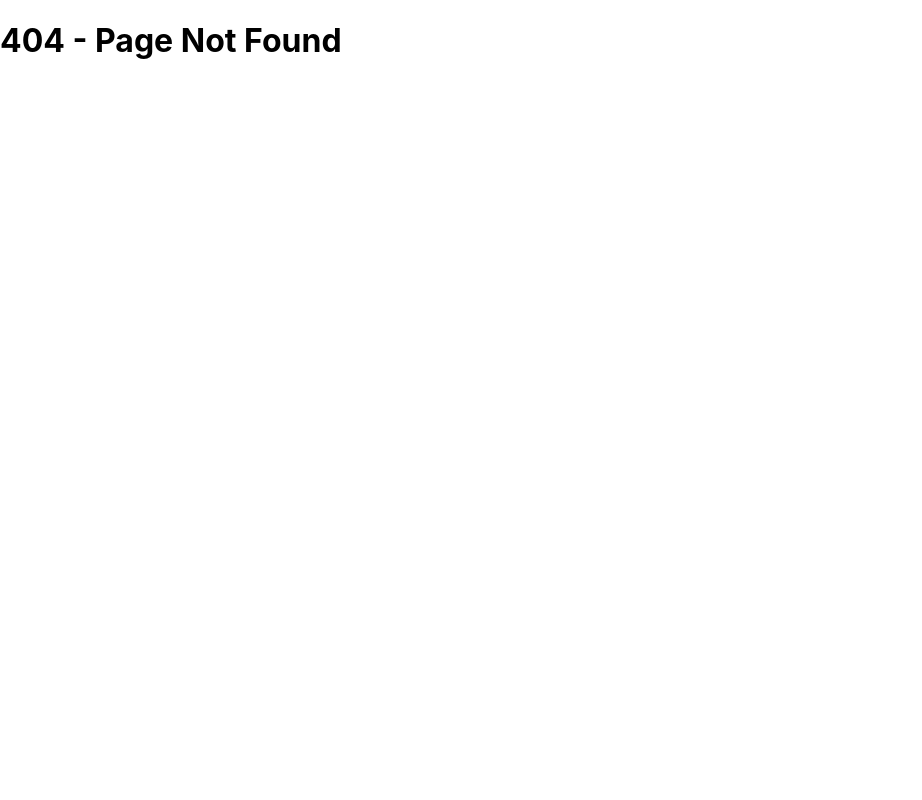
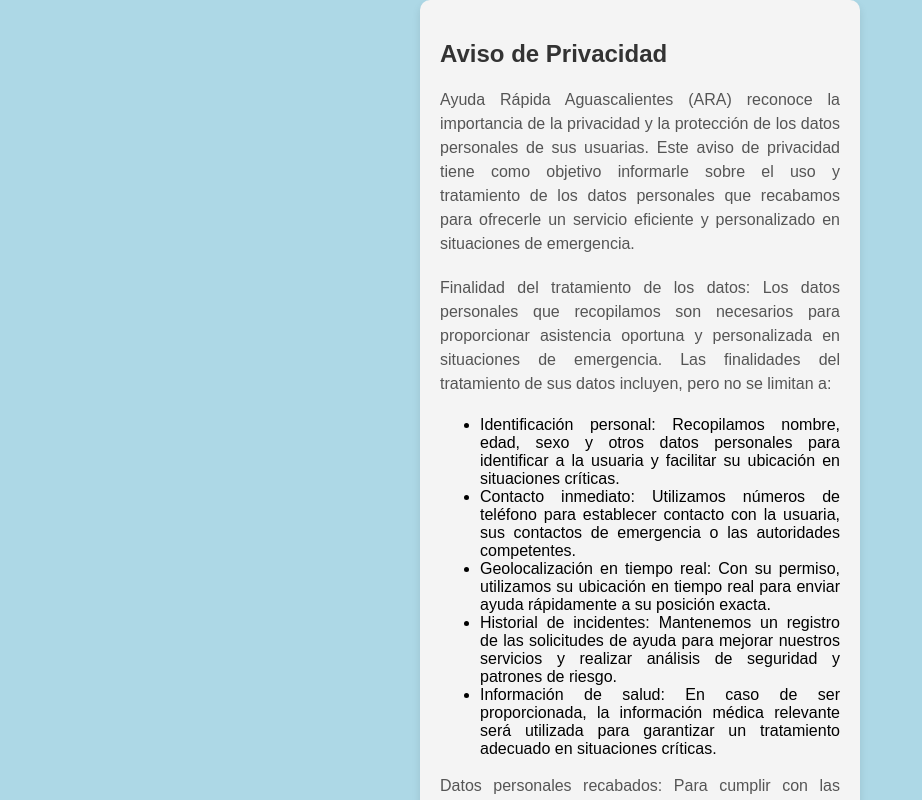
Before and after one commit to ClubMaple/ARA, a React (Create React App) app: page /privacitynotice in a window 1280 px wide. Before the commit this address had no page. Shown: the top 800 px of the page, without its empty margins (0-922 px from the left). Built offline with nearby package versions, Linux system fonts and the light colour scheme.

Commit message:
Aviso de privacidad

```diff
--- a/src/App.js
+++ b/src/App.js
@@ -11,6 +11,7 @@
 import FakeCall from './Screens/FakeCall';
 import Settings from './Screens/Settings';
 import NotFound from './Screens/NotFound';
+import PrivacityNotice from './Screens/PrivacityNotice';
 
 /* Ahora no cuenta con una forma de navegar entre pantallas, para ver las diferentes pantallaas puedes cambiar
 de pantalla cambiandolo por la pantalla que quieres ver  ( Home , FirstScreen o RegisterForm )*/
@@ -25,6 +26,7 @@
         <Route path="/register" element={<RegisterForm />} />
         <Route path="/fakeCall" element={<FakeCall />} />
         <Route path="/settings" element={<Settings />} />
+        <Route path="/privacitynotice" element={<PrivacityNotice />} />
         <Route path='*' element={<NotFound/>} />
 
       </Routes>
--- a/src/Screens/FirstScreen.jsx
+++ b/src/Screens/FirstScreen.jsx
@@ -8,12 +8,11 @@
         /* Aqui va un contenedor -> texto de bienvenida, Explicación de la app -> Boton de Registro, Boton de Ingresar */
         <div className={Styles.container}>
             <div className={Styles.bienvenida}>
-                <h1>¡Bienvenido a la App!</h1>
+                <h1>¡Bienvenida a la App!</h1>
                 <img src="/ARA.png" alt="" />
             </div>
             <div className={Styles.botones}>
-                <button><Link to="/register">Registro</Link></button>
-                <button><Link to="/LogIn">Ingresar</Link></button>
+                <button><Link to="/privacitynotice">Siguiente</Link></button>
             </div>
 
         </div>
--- a/src/Screens/FirstScreen.module.css
+++ b/src/Screens/FirstScreen.module.css
@@ -5,6 +5,9 @@
     align-items: center;
     min-height: 90vh;
     text-align: center;
+}
+body {
+    background-color: lightblue;
 }
 
 .bienvenida {
--- /dev/null
+++ b/src/Screens/PrivacityNotice.jsx
@@ -0,0 +1,68 @@
+import React, { useState } from "react";
+import { useNavigate } from "react-router-dom";  // Reemplaza useHistory con useNavigate
+import Styles from "./PrivacityNotice.module.css";
+
+const PrivacityNotice = () => {
+    const [termsAccepted, setTermsAccepted] = useState(false);
+    const navigate = useNavigate();  // Reemplaza history con navigate
+
+    const handleTermsChange = (e) => {
+        setTermsAccepted(e.target.checked);
+    };
+
+    const handleContinue = () => {
+        if (termsAccepted) {
+            navigate("/register");  // Redirige a la otra pantalla
+        }
+    };
+
+    return (
+        <div className={Styles.privacityNotice}>
+            <h2>Aviso de Privacidad</h2>
+            <p style={{ textAlign: "justify" }}>
+Ayuda Rápida Aguascalientes (ARA) reconoce la importancia de la privacidad y la protección de los datos personales de sus usuarias. Este aviso de privacidad tiene como objetivo informarle sobre el uso y tratamiento de los datos personales que recabamos para ofrecerle un servicio eficiente y personalizado en situaciones de emergencia.
+
+</p> <p style={{ textAlign: "justify" }}> Finalidad del tratamiento de los datos:
+Los datos personales que recopilamos son necesarios para proporcionar asistencia oportuna y personalizada en situaciones de emergencia. Las finalidades del tratamiento de sus datos incluyen, pero no se limitan a:
+
+</p> <ul style={{ textAlign: "justify" }}> <li>Identificación personal: Recopilamos nombre, edad, sexo y otros datos personales para identificar a la usuaria y facilitar su ubicación en situaciones críticas.</li> <li>Contacto inmediato: Utilizamos números de teléfono para establecer contacto con la usuaria, sus contactos de emergencia o las autoridades competentes.</li> <li>Geolocalización en tiempo real: Con su permiso, utilizamos su ubicación en tiempo real para enviar ayuda rápidamente a su posición exacta.</li> <li>Historial de incidentes: Mantenemos un registro de las solicitudes de ayuda para mejorar nuestros servicios y realizar análisis de seguridad y patrones de riesgo.</li> <li>Información de salud: En caso de ser proporcionada, la información médica relevante será utilizada para garantizar un tratamiento adecuado en situaciones críticas.</li> </ul> <p style={{ textAlign: "justify" }}> Datos personales recabados:
+Para cumplir con las finalidades mencionadas, podremos recabar los siguientes datos personales:
+
+</p> <ul style={{ textAlign: "justify" }}> <li>Datos de identificación: Nombre(s), apellidos, edad.</li> <li>Datos de contacto: Número de teléfono.</li> <li>Datos de ubicación: Dirección y geolocalización en tiempo real (si la usuaria lo autoriza).</li> <li>Datos sensibles: Información médica relevante, como alergias o condiciones de salud.</li> </ul> <p style={{ textAlign: "justify" }}> Compartición de datos personales:
+Sus datos podrán ser compartidos con las siguientes entidades, siempre garantizando su confidencialidad y protección:
+
+</p> <ul style={{ textAlign: "justify" }}> <li>Autoridades competentes: En situaciones que requieran la intervención de fuerzas de seguridad o servicios de emergencia médica.</li> <li>Contactos de emergencia: Las personas designadas como contactos de confianza en la Aplicación, a quienes se les notificará sobre su situación.</li> <li>Proveedores de servicios tecnológicos: Únicamente aquellos que participen en el funcionamiento de la Aplicación, sujetos a estrictas medidas de confidencialidad.</li> </ul> <p style={{ textAlign: "justify" }}> Protección de sus datos:
+Implementamos medidas de seguridad técnicas, administrativas y físicas para proteger sus datos personales contra pérdida, robo, acceso no autorizado, alteración o destrucción. El acceso a sus datos personales está restringido únicamente al personal autorizado, quienes están obligados a mantener la confidencialidad de los mismos.
+
+</p> <p style={{ textAlign: "justify" }}> Consentimiento y derechos de las usuarias:
+Al utilizar esta Aplicación, usted otorga su consentimiento para el tratamiento de sus datos personales conforme a lo descrito en este aviso de privacidad. Asimismo, le informamos que tiene derecho a acceder, rectificar, cancelar u oponerse al tratamiento de sus datos personales, así como a retirar su consentimiento en cualquier momento, siguiendo los procedimientos establecidos por la ley aplicable.
+
+</p> <p style={{ textAlign: "justify" }}> Modificaciones al aviso de privacidad:
+Este aviso de privacidad puede ser modificado en cualquier momento para cumplir con cambios legislativos, políticas internas o nuevos requerimientos para la prestación de nuestros servicios. Cualquier modificación se informará a través de los medios de contacto proporcionados por la usuaria o dentro de la misma Aplicación.
+
+</p> <p style={{ textAlign: "justify" }}> Contacto:
+Para cualquier consulta relacionada con este aviso de privacidad o para ejercer sus derechos, puede comunicarse a través del número 6543258793 o ingresar a ayudarapidaaguascalientes@gmail.com donde podrá encontrar más información.
+
+</p>
+            <div>
+            <label className={Styles.customCheckbox}>
+    <input
+        type="checkbox"
+        checked={termsAccepted}
+        onChange={handleTermsChange}
+    />
+    <span className={Styles.checkboxText}>Acepto los términos y condiciones</span>
+</label>
+
+            </div>
+            <button
+                onClick={handleContinue}
+                disabled={!termsAccepted}  // Deshabilita el botón si no se aceptan los términos
+            >
+                Continuar
+            </button>
+        </div>
+    );
+};
+
+export default PrivacityNotice;
--- /dev/null
+++ b/src/Screens/PrivacityNotice.module.css
@@ -0,0 +1,111 @@
+.privacityNotice {
+    background-color: #f4f4f4; /* Color de fondo similar al del formulario */
+    padding: 20px;
+    border-radius: 10px;
+    max-width: 400px;
+    margin: auto;
+    box-shadow: 0 4px 8px rgba(0, 0, 0, 0.1); /* Sombra para dar relieve */
+    font-family: Arial, sans-serif;
+}
+p {
+    text-align: justify;
+}
+
+
+.privacityNotice h2 {
+    font-size: 24px;
+    font-weight: bold;
+    margin-bottom: 20px;
+    color: #333;
+    text-align: left; /* Alineación similar a la del formulario */
+}
+
+.privacityNotice p {
+    font-size: 16px;
+    margin-bottom: 20px;
+    color: #555;
+    line-height: 1.5;
+}
+
+.privacityNotice label {
+    display: flex;
+    align-items: center;
+    margin-bottom: 20px;
+    font-size: 14px;
+    color: #333;
+}
+
+.privacityNotice input[type="checkbox"] {
+    margin-right: 10px;
+    transform: scale(1.2); /* Escala del checkbox para hacerlo más visible */
+}
+
+.privacityNotice button {
+    width: 100%;
+    padding: 12px;
+    background-color: #ff0000; /* Color rojo para el botón */
+    color: white;
+    border: none;
+    border-radius: 5px;
+    font-size: 16px;
+    cursor: pointer;
+}
+
+.privacityNotice button:disabled {
+    background-color: #ccc; /* Botón deshabilitado con color gris */
+    cursor: not-allowed;
+}
+
+.privacityNotice button:hover:enabled {
+    background-color: #cc0000; /* Efecto hover solo si el botón está habilitado */
+}
+
+.customCheckbox {
+    display: flex;
+    align-items: center;
+    cursor: pointer;
+    margin-top: 15px;
+    font-family: Arial, sans-serif;
+    font-size: 14px;
+    color: #333;
+}
+
+.customCheckbox input[type="checkbox"] {
+    -webkit-appearance: none;
+    -moz-appearance: none;
+    appearance: none;
+    width: 18px;
+    height: 18px;
+    border: 2px solid #999;
+    border-radius: 4px;
+    margin-right: 10px;
+    transition: background-color 0.2s ease;
+    position: relative;
+}
+
+.customCheckbox input[type="checkbox"]:checked {
+    background-color: #E63946;
+    border-color: #E63946;
+}
+
+.customCheckbox input[type="checkbox"]:checked::before {
+    content: '✔';
+    color: white;
+    font-size: 14px;
+    position: absolute;
+    top: 50%;
+    left: 50%;
+    transform: translate(-50%, -50%); /* Centra el contenido */
+}
+
+
+.checkboxText {
+    color: #555;
+    font-weight: normal;
+    font-size: 14px;
+    transition: color 0.2s ease;
+}
+
+.customCheckbox:hover .checkboxText {
+    color: #000;
+}
```
